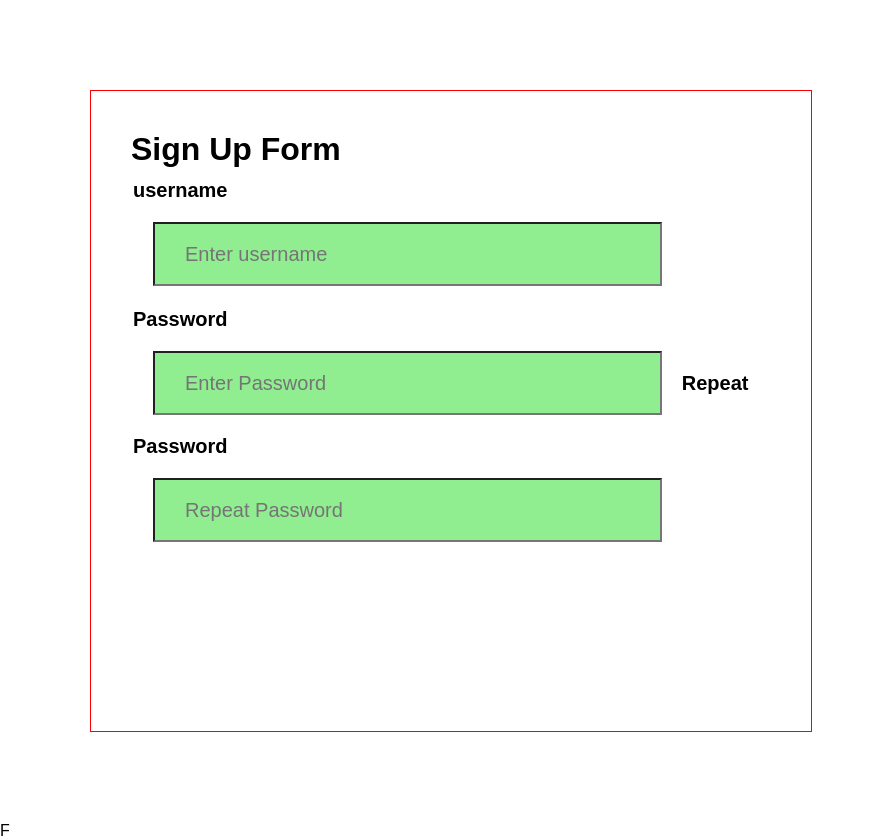
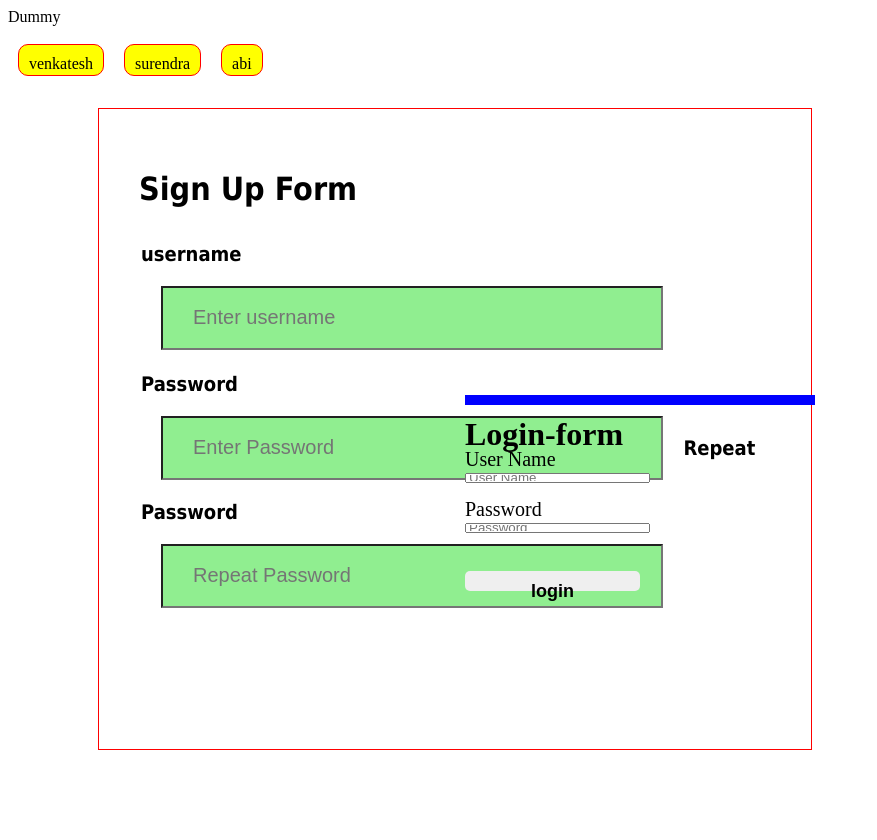
Before and after one commit to venkatesh2001A/react-q6trt7, a React (Create React App) app: page / in a window 1280 px wide. Shown: the whole page, without its empty margins (0-877 px from the left). After the commit the page ends 800 px from the top, so only its background shows below. Built offline with nearby package versions, Linux system fonts and the light colour scheme.

Commit message:
6 files modified

```diff
--- a/src/App.js
+++ b/src/App.js
@@ -7,9 +7,8 @@ import Signup from './pages/signup';
 export default function App() {
   return (
     <div>
-      {/* <Login /> */}
-      {/* <Dummy /> */}
-
+      <Login />
+      <Dummy />
       <Signup />
     </div>
   );
--- a/src/css/login.css
+++ b/src/css/login.css
@@ -1,28 +1,21 @@
-* {
+/* /* * {
   padding: 0;
   margin: 0;
   font-family: sans-serif;
 }
 
-body {
-  /* background:url('./bg.jpg') no-repeat;
-  background-size: cover; */
-  /* background-color: blueviolet; */
-}
-
 .bgForm {
   /* background: url('./Lighthouse.jpg') no-repeat; */
-  background-size: cover;
-}
+/* background-size: cover;
+}  */
 
-.login-form {
+div .login-form {
   width: 350px;
   top: 50%;
   left: 50%;
-  /* background-color: blue;  */
+  background-color: blue;
   transform: translate(-50%, -50%);
   position: absolute;
-  background-color: blue;
 }
 
 .login -form h1 {
@@ -37,7 +30,7 @@ body {
   margin: 15px 0;
 }
 
-.login-form input {
+.login-form input #a {
   font-size: 16px;
   width: 100%;
   padding: 15px 10px;
--- a/src/css/signup.css
+++ b/src/css/signup.css
@@ -1,4 +1,4 @@
-body {
+form.Signup {
   font-family: 'Se', Tahoma, Geneva, Verdana, sans-serif;
 }
 
@@ -7,7 +7,7 @@ body {
   height: 10px;
 }
 
-.formContainer {
+.Signup .formContainer {
   border: 1px solid red;
   height: 70vh;
   padding: 40px;
@@ -15,8 +15,8 @@ body {
   width: 50%;
 }
 
-input[type='text'],
-input[type='password'] {
+.Signup input[type='text'],
+.Signup input[type='password'] {
   width: 80%;
   font-size: 20px;
   padding: 30px;
@@ -26,25 +26,25 @@ input[type='password'] {
   background: lightgreen;
 }
 
-label {
+.Signup label {
   font-size: 20px;
 }
 
-input[type='text']:focus,
-input[type='password']:focus {
+.Signup input[type='text']:focus,
+.Signup input[type='password']:focus {
   background-color: #ddd;
   outline: none;
 }
 
-hr {
+.Signup hr {
   border: 1px solid #f1f1f1;
   margin-bottom: 20px;
 }
 
-table {
+.Signup table {
   width: 100%;
 }
 
-th {
+.Signup th {
   height: 70px;
 }
--- a/src/pages/login.jsx
+++ b/src/pages/login.jsx
@@ -2,18 +2,16 @@ import React from 'react';
 import '../css/login.css';
 function Login() {
   return (
-    <div className="loginForm">
     <div className="login-form">
       <h1> Login-form</h1>
       <p>User Name</p>
-        <input type="text" name="user" placeholder="User Name" />
+      <input type="text" name="user" id="a" placeholder="User Name" />
       <p>Password</p>
-        <input type="passsword" name="password" placeholder="Password" />
+      <input type="passsword" id="a" name="password" placeholder="Password" />
       <br />
       <br />
       <button type="submit">login </button>
     </div>
-    </div>
   );
 }
 export default Login;
--- a/src/pages/signup.jsx
+++ b/src/pages/signup.jsx
@@ -2,8 +2,8 @@ import React from 'react';
 import '../css/signup.css';
 function Signup() {
   return (
-    <form>
-      <div class="formContainer">
+    <form className="Signup">
+      <div className="formContainer">
         <h1>Sign Up Form</h1>
 
         <br />
@@ -40,7 +40,6 @@ function Signup() {
           />
         </table>
       </div>
-      F{' '}
     </form>
   );
 }
```
Also changed, not shown: src/pages/calculator.jsx (+34 -20 lines). Lines whose indentation alone changed are shown as unchanged.
